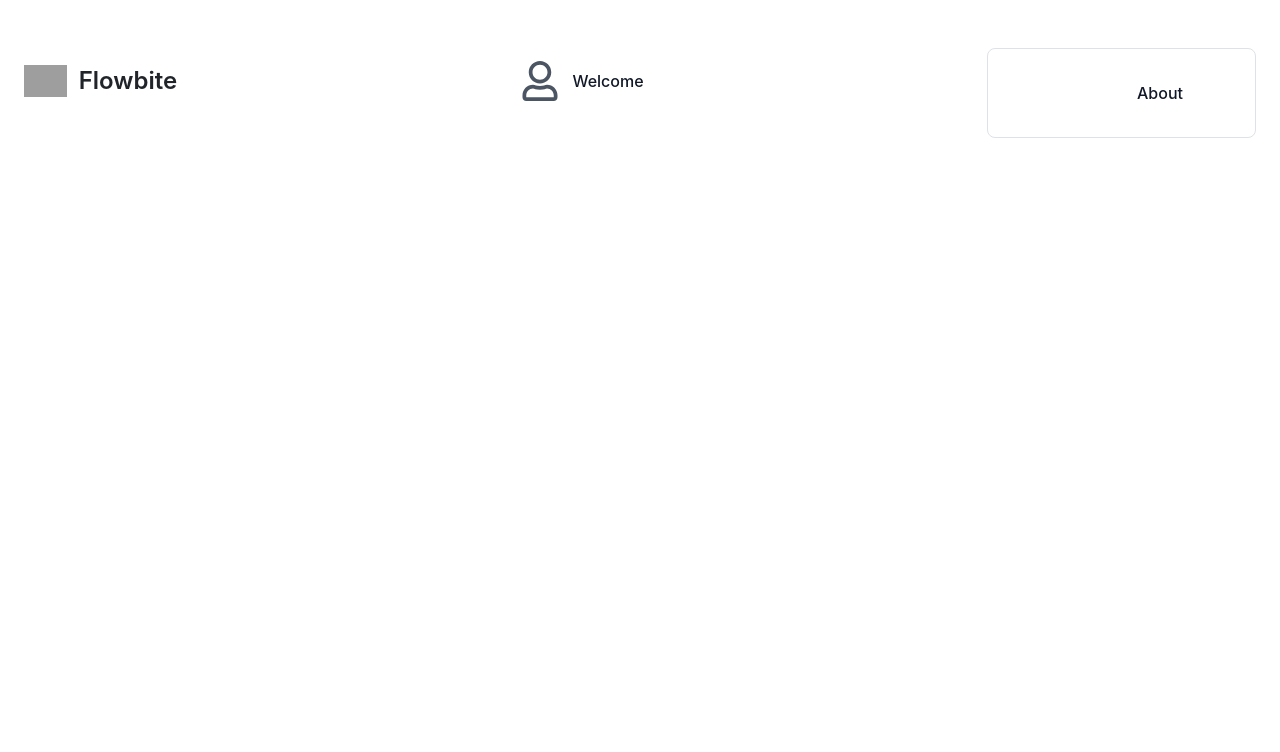
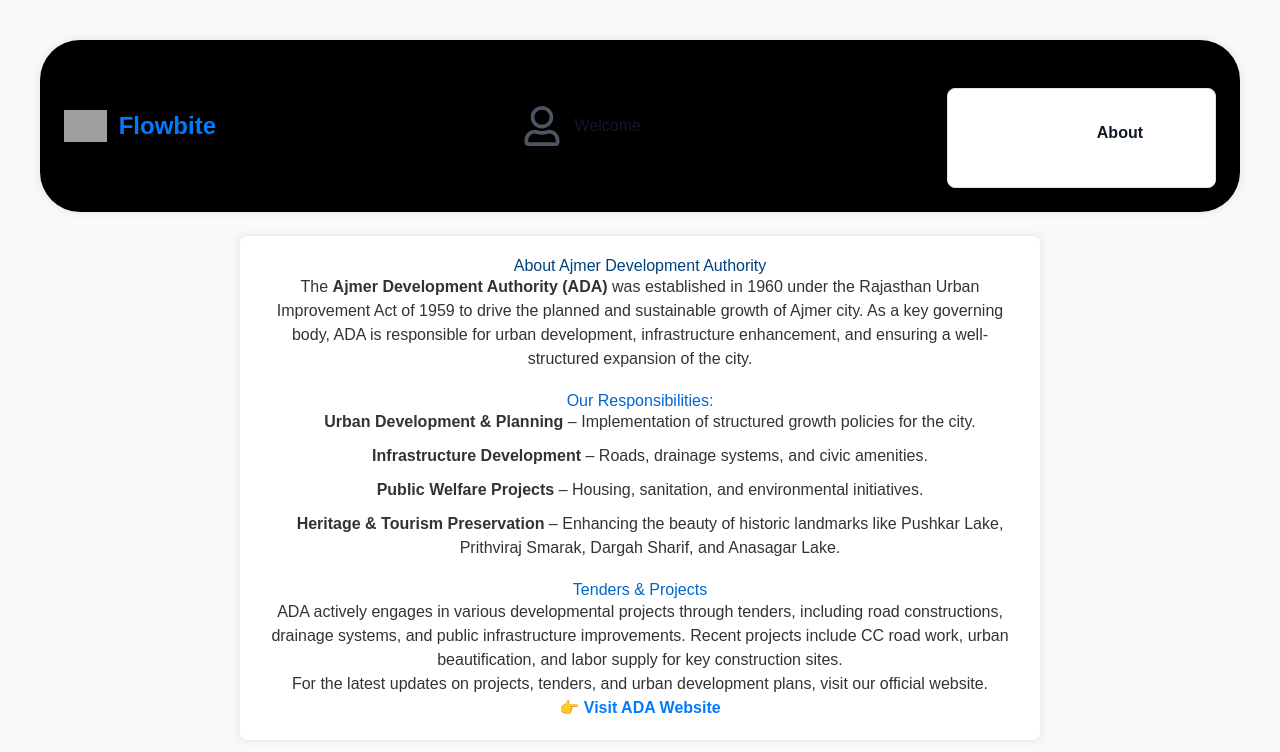
Before and after one commit to vineetsharma9252/ADA-PROJECT, a React (Create React App) app: page /about in a window 1280 px wide. Shown: the top 752 px of the page. Built offline with nearby package versions, Linux system fonts and the light colour scheme; grey boxes are pictures that could not be loaded.

Commit message:
9March 9:35

```diff
--- a/src/App.js
+++ b/src/App.js
@@ -1,12 +1,12 @@
-import React from 'react';
-import { Routes, Route, Navigate } from 'react-router-dom';
-import './App.css';
-import RegisterForm from './components/RegisterForm';
-import SignInForm from './components/SignInForm';
-import ApplicationForm from './components/ApplicationForm';
-import NavBar from './components/NavBar';
-import ForgotPassword from './components/ForgotPassword';
-
+import React from "react";
+import { Routes, Route, Navigate } from "react-router-dom";
+import "./App.css";
+import RegisterForm from "./components/RegisterForm";
+import SignInForm from "./components/SignInForm";
+import ApplicationForm from "./components/ApplicationForm";
+import NavBar from "./components/NavBar";
+import ForgotPassword from "./components/ForgotPassword";
+import About from "./components/About";
 function App() {
   const token = localStorage.getItem("Token"); // Check if the user is logged in
 
@@ -15,12 +15,20 @@ function App() {
       <NavBar />
       <Routes>
         {/* Redirect to login if user is registered */}
-        <Route path="/" element={token ? <Navigate to="/application-form" /> : <RegisterForm />} />
+        <Route
+          path="/"
+          element={
+            token ? <Navigate to="/application-form" /> : <RegisterForm />
+          }
+        />
         {/* Redirect to application form if user is logged in */}
-        <Route path="/login" element={token ? <Navigate to="/application-form" /> : <SignInForm />} />
+        <Route
+          path="/login"
+          element={token ? <Navigate to="/application-form" /> : <SignInForm />}
+        />
+        <Route path="/about" element={<About />} />
         <Route path="/application-form" element={<ApplicationForm />} />
         <Route path="/forgot-password" element={<ForgotPassword />} />
-
       </Routes>
     </div>
   );
--- a/src/components/About.js
+++ b/src/components/About.js
@@ -1,16 +1,69 @@
-import React, { memo } from 'react'
-import PropTypes from 'prop-types'
-
+import React, { memo } from "react";
+import PropTypes from "prop-types";
+import "./AboutCSS.css";
 const About = memo(function About(props) {
+  const { setIsAbout } = props;
   return (
     <div>
+      <div class="container_about my-4">
+        <h2>About Ajmer Development Authority</h2>
+        <p>
+          The <strong>Ajmer Development Authority (ADA)</strong> was established
+          in 1960 under the Rajasthan Urban Improvement Act of 1959 to drive the
+          planned and sustainable growth of Ajmer city. As a key governing body,
+          ADA is responsible for urban development, infrastructure enhancement,
+          and ensuring a well-structured expansion of the city.
+        </p>
 
+        <h3>Our Responsibilities:</h3>
+        <ul>
+          <li>
+            <strong>Urban Development & Planning</strong> – Implementation of
+            structured growth policies for the city.
+          </li>
+          <li>
+            <strong>Infrastructure Development</strong> – Roads, drainage
+            systems, and civic amenities.
+          </li>
+          <li>
+            <strong>Public Welfare Projects</strong> – Housing, sanitation, and
+            environmental initiatives.
+          </li>
+          <li>
+            <strong>Heritage & Tourism Preservation</strong> – Enhancing the
+            beauty of historic landmarks like Pushkar Lake, Prithviraj Smarak,
+            Dargah Sharif, and Anasagar Lake.
+          </li>
+        </ul>
+
+        <h3>Tenders & Projects</h3>
+        <p>
+          ADA actively engages in various developmental projects through
+          tenders, including road constructions, drainage systems, and public
+          infrastructure improvements. Recent projects include CC road work,
+          urban beautification, and labor supply for key construction sites.
+        </p>
+
+        <p>
+          For the latest updates on projects, tenders, and urban development
+          plans, visit our official website.
+        </p>
+        <p>
+          <strong>
+            👉{" "}
+            <a
+              href="https://urban.rajasthan.gov.in/content/raj/udh/ada-ajmer/en/home.html"
+              target="_blank"
+            >
+              Visit ADA Website
+            </a>
+          </strong>
+        </p>
+      </div>
     </div>
-  )
-})
+  );
+});
 
-About.propTypes = {
+About.propTypes = {};
 
-}
-
-export default About
+export default About;
--- /dev/null
+++ b/src/components/AboutCSS.css
@@ -0,0 +1,36 @@
+body {
+    font-family: Arial, sans-serif;
+    margin: 40px;
+    background-color: #f9f9f9;
+    color: #333;
+}
+.container_about {
+    max-width: 800px;
+    margin: auto;
+    background: white;
+    padding: 20px;
+    box-shadow: 0 0 10px rgba(0, 0, 0, 0.1);
+    border-radius: 8px;
+}
+h2 {
+    color: #004080;
+    text-align: center;
+}
+h3 {
+    color: #0066cc;
+    margin-top: 20px;
+}
+ul {
+    padding-left: 20px;
+}
+li {
+    margin-bottom: 10px;
+}
+a {
+    color: #007bff;
+    text-decoration: none;
+    font-weight: bold;
+}
+a:hover {
+    text-decoration: underline;
+}
--- a/src/components/NavBar.js
+++ b/src/components/NavBar.js
@@ -1,6 +1,7 @@
 import React, { useState } from "react";
 import { useNavigate, Link } from "react-router-dom"; // Import Link for routing
 import { FaRegUser } from "react-icons/fa"; // Import FaRegUser icon
+import "../components/NavBarCSS.css";
 
 const NavBar = () => {
   const navigate = useNavigate(); // Initialize the useNavigate hook
@@ -24,7 +25,7 @@ const NavBar = () => {
   };
 
   return (
-    <nav className="bg-white border-gray-200 dark:bg-gray-900">
+    <nav className="nav_bar">
       <div className="max-w-screen-xl flex flex-wrap items-center justify-between mx-auto p-4">
         {/* Logo Section */}
         <Link
@@ -98,7 +99,9 @@ const NavBar = () => {
 
         {/* Navigation Links */}
         <div
-          className={`${isMenuOpen ? "block" : "hidden"} w-full md:block md:w-auto`}
+          className={`${
+            isMenuOpen ? "block" : "hidden"
+          } w-full md:block md:w-auto`}
           id="navbar-default"
         >
           <ul className="font-medium flex flex-col p-4 md:p-0 mt-4 border border-gray-100 rounded-lg bg-gray-50 md:flex-row md:space-x-8 rtl:space-x-reverse md:mt-0 md:border-0 md:bg-white dark:bg-gray-800 md:dark:bg-gray-900 dark:border-gray-700">
@@ -121,7 +124,7 @@ const NavBar = () => {
             </li>
             {/* Other navigation links */}
             <li>
-              {token && (  // Check if the user is logged in (token is available)
+              {token && ( // Check if the user is logged in (token is available)
                 <button
                   onClick={handleLogout}
                   className="block py-2 px-3 text-gray-900 rounded hover:bg-gray-100 md:hover:bg-transparent md:border-0 md:hover:text-blue-700 md:p-0 dark:text-white md:dark:hover:text-blue-500 dark:hover:bg-gray-700 dark:hover:text-white md:dark:hover:bg-transparent"
--- /dev/null
+++ b/src/components/NavBarCSS.css
@@ -0,0 +1,8 @@
+.nav_bar{
+background-color: black;
+border-radius: 40px;
+box-shadow: 0 0 10px rgba(0, 0, 0, 0.1);
+}
+.nav_bar:hover{
+    background-color: #232222;
+}
--- /dev/null
+++ b/src/components/PaymentGateway.js
@@ -0,0 +1,30 @@
+import React, { memo } from 'react'
+import PropTypes from 'prop-types'
+
+const PaymentGateway = memo(function PaymentGateway(props) {
+  return (
+    <div>
+    <form>
+        <label htmlFor="cardNumber">Card Number:</label>
+        <input type="text" id="cardNumber" name="cardNumber" required />
+
+        <label htmlFor="expiryDate">Expiry Date:</label>
+        <input type="text" id="expiryDate" name="expiryDate" required />
+
+        <label htmlFor="cvv">CVV:</label>
+        <input type="text" id="cvv" name="cvv" required />
+
+        <label htmlFor="cardHolderName">Card Holder Name:</label>
+        <input type="text" id="cardHolderName" name="cardHolderName" required />
+
+        <button type="submit">Pay Now</button>
+    </form>
+    </div>
+  )
+})
+
+PaymentGateway.propTypes = {
+
+}
+
+export default PaymentGateway
```
